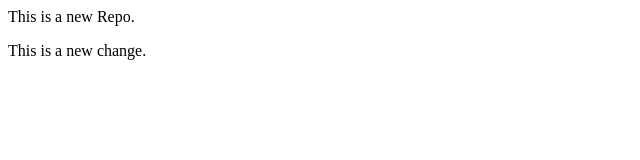
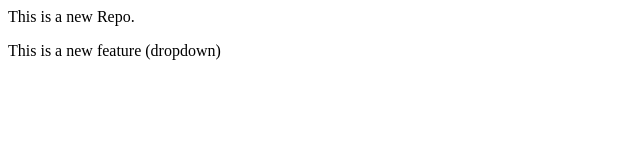
Before and after one commit to ahanmalo2007-oss/local_repo, a plain HTML site: page index.html in a window 1280 px wide. Shown: the full height of the page, 0-640 px from the left. Drawn offline with Linux system fonts and the light colour scheme.

```diff
--- a/index.html
+++ b/index.html
@@ -1,2 +1,2 @@
 <p>This is a new Repo.</p>
-<p>This is a new change.</p>
+<p>This is a new feature (dropdown)</p>
```
